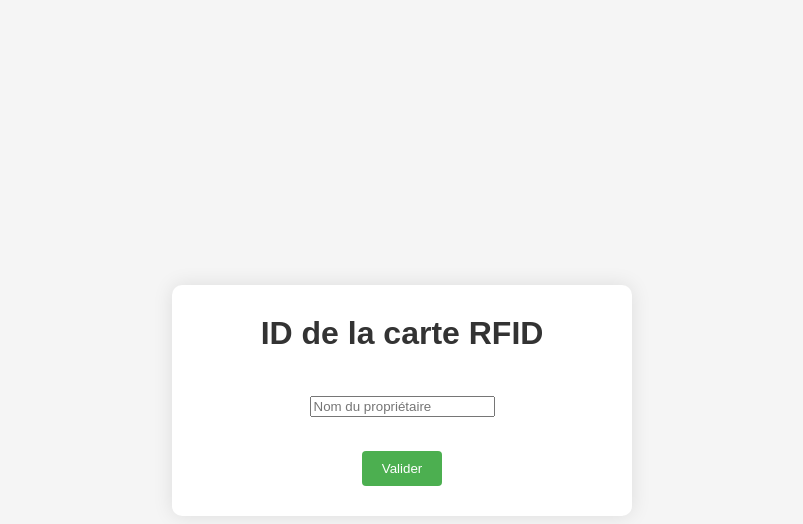
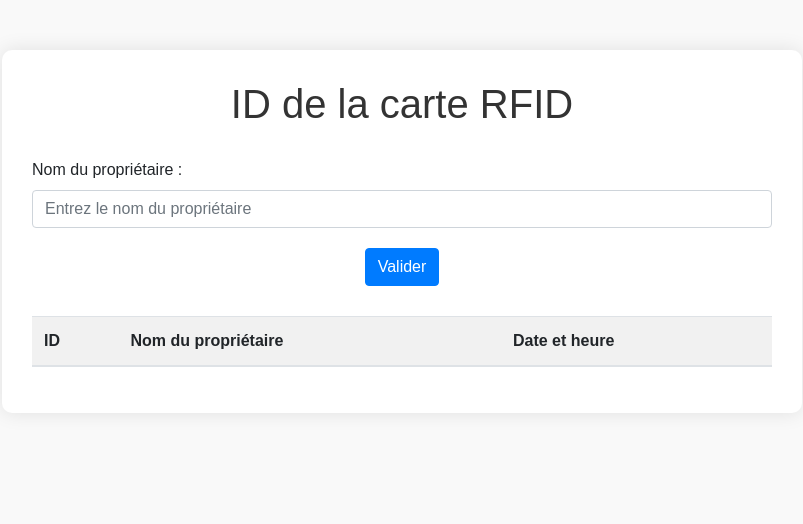
Before and after one commit to medard-maka/ketsia, a plain HTML site: page index.html in a window 1280 px wide. Shown: the whole page, without its empty margins (238-1041 px from the left). Drawn offline with nearby package versions, Linux system fonts and the light colour scheme; no server answers.

Commit message:
Update index.html
Signed-off-by: medard-maka <145594531+medard-maka@users.noreply.github.com>

```diff
--- a/index.html
+++ b/index.html
@@ -3,60 +3,49 @@
 <head>
   <title>Affichage de l'ID RFID</title>
   <script src="https://code.jquery.com/jquery-3.6.0.min.js"></script>
+  <link rel="stylesheet" href="https://stackpath.bootstrapcdn.com/bootstrap/4.5.2/css/bootstrap.min.css">
   <style>
     body {
+      background-color: #f9f9f9;
       font-family: Arial, sans-serif;
-      background-color: #f5f5f5;
-      display: flex;
-      justify-content: center;
-      align-items: center;
-      height: 100vh;
-      margin: 0;
     }
 
     .container {
+      max-width: 800px;
+      margin-top: 50px;
+      padding: 30px;
       background-color: white;
-      padding: 30px;
       border-radius: 10px;
       box-shadow: 0 0 20px rgba(0, 0, 0, 0.1);
-      text-align: center;
-      width: 400px;
     }
 
     h1 {
-      margin-top: 0;
+      text-align: center;
+      margin-bottom: 30px;
       color: #333;
     }
 
-    #card-id {
-      font-size: 24px;
+    #card-id, #owner-name, #date-time {
+      font-size: 18px;
       font-weight: bold;
-      color: #4CAF50;
-      margin-top: 20px;
+      margin-bottom: 10px;
     }
 
-    #owner-name {
-      margin-top: 20px;
+    #submit-btn {
+      display: block;
+      margin: 20px auto;
     }
 
-    #date-time {
-      margin-top: 10px;
-      font-size: 14px;
-      color: #777;
+    table {
+      margin-top: 30px;
     }
 
-    button {
-      background-color: #4CAF50;
-      color: white;
-      padding: 10px 20px;
-      border: none;
-      border-radius: 4px;
-      cursor: pointer;
-      margin-top: 20px;
+    thead th {
+      background-color: #f1f1f1;
     }
 
-    button:hover {
-      background-color: #45a049;
+    tbody tr:nth-child(even) {
+      background-color: #f9f9f9;
     }
   </style>
 </head>
@@ -64,45 +53,29 @@
   <div class="container">
     <h1>ID de la carte RFID</h1>
     <p id="card-id"></p>
-    <input type="text" id="owner-name" placeholder="Nom du propriétaire">
+    <p id="owner-name"></p>
     <p id="date-time"></p>
-    <button id="submit-btn">Valider</button>
+    <div class="form-group">
+      <label for="owner-name-input">Nom du propriétaire :</label>
+      <input type="text" class="form-control" id="owner-name-input" placeholder="Entrez le nom du propriétaire">
+    </div>
+    <button class="btn btn-primary" id="submit-btn">Valider</button>
+
+    <table class="table table-striped">
+      <thead>
+        <tr>
+          <th>ID</th>
+          <th>Nom du propriétaire</th>
+          <th>Date et heure</th>
+        </tr>
+      </thead>
+      <tbody id="records-body"></tbody>
+    </table>
   </div>
 
   <script>
-    // Paramètres ThingSpeak
-    var channelId = 2572384;
-    var apiKey = "BGMFDPDQNOKGCHYQ";
-    var fieldId = 1; // Champ où est stocké l'ID de la carte RFID
-
-    // Fonction pour récupérer et afficher l'ID de la carte RFID
-    function updateCardId() {
-      $.getJSON("https://api.thingspeak.com/channels/" + channelId + "/fields/" + fieldId + "/last.json?api_key=" + apiKey, function(data) {
-        $("#card-id").text("ID de la carte RFID : " + data.field1);
-        updateDateTime(data.created_at);
-      });
-    }
-
-    // Fonction pour mettre à jour la date et l'heure
-    function updateDateTime(createdAt) {
-      var dateTime = new Date(createdAt).toLocaleString();
-      $("#date-time").text("Date et heure : " + dateTime);
-    }
-
-    // Fonction pour enregistrer le nom du propriétaire dans la base de données
-    function saveOwnerName() {
-      var ownerName = $("#owner-name").val();
-      if (ownerName) {
-        // Ici, vous devriez ajouter le code pour enregistrer le nom dans la base de données
-        alert("Nom du propriétaire enregistré : " + ownerName);
-      }
-    }
-
-    // Mise à jour de l'ID de la carte toutes les 5 secondes
-    setInterval(updateCardId, 5000);
-
-    // Événement de clic sur le bouton "Valider"
-    $("#submit-btn").click(saveOwnerName);
+    // Code JavaScript similaire à la version précédente
+    // ...
   </script>
 </body>
 </html>
```
